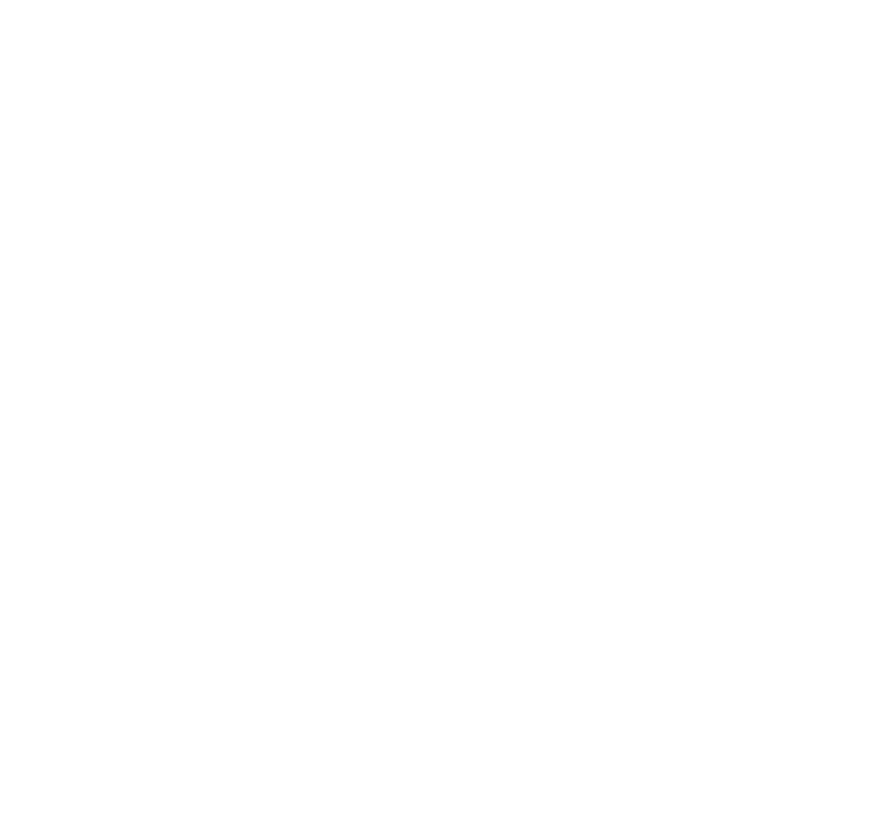
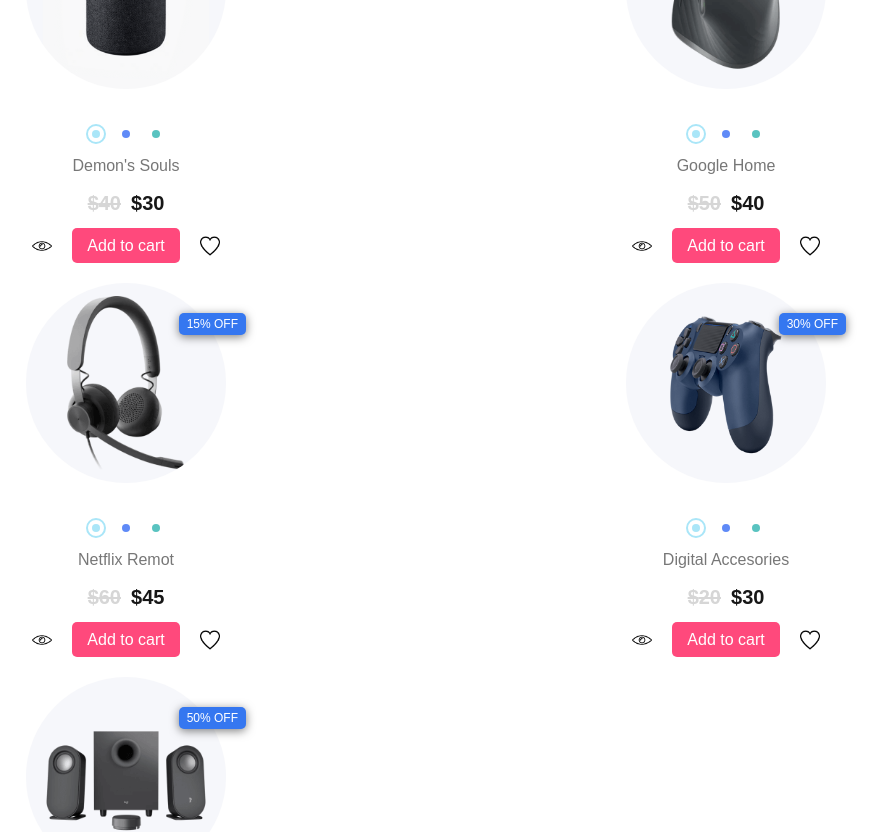
Before and after one commit to javieralarcon77/e-trade-nextjs, a Next.js app: page / in a window 1280 px wide. Shown: the part 2280-3112 px from the top of the page, without its empty margins (214-1097 px from the left). Before the commit the page ends 3050 px from the top, so only its background shows below. Built offline with nearby package versions, Linux system fonts and the light colour scheme.

Commit message:
agregado componente new arrivals

```diff
--- a/app/page.tsx
+++ b/app/page.tsx
@@ -1,3 +1,4 @@
+import { NewArrivals } from "@/components/organisms/new-arrivals/new-arrivals";
 import { OurProducts } from "@/components/organisms/our-products/our-products";
 import { Testimonials } from "@/components/organisms/testimonials/testimonials";
 
@@ -7,6 +8,7 @@
       Home
       <OurProducts />
       <Testimonials />
+      <NewArrivals />
     </div>
   );
 }
--- /dev/null
+++ b/components/molecules/card-product-arrival/card-product-arrival.css
@@ -0,0 +1,67 @@
+.card-product-arrival {
+  width: 50%;
+  display: flex;
+  flex-direction: column;
+  align-items: center;
+  gap: 10px;
+  margin-bottom: 20px;
+}
+
+.card-product-arrival-image-circle {
+  border-radius: 50%;
+  overflow: hidden;
+}
+
+.card-product-arrival-image-container {
+  position: relative;
+  width: 200px;
+  height: 200px;
+  margin-bottom: 20px;
+}
+
+.card-product-arrival-image-container img {
+  transition: all 0.5s;
+}
+
+.card-product-arrival:hover .card-product-arrival-image-container img {
+  transform: scale(110%);
+}
+
+.card-product-arrival-offer {
+  position: absolute;
+  top: 30px;
+  right: -20px;
+  background-color: #3577f0;
+  color: white;
+  padding: 2px 8px;
+  font-size: 12px;
+  border-radius: 5px;
+  box-shadow: 0px 2px 10px rgba(0, 0, 0, 0.5);
+}
+
+.card-product-arrival h5 {
+  font-size: 16px;
+  color: #777777;
+}
+
+.card-product-arrival-price-container {
+  display: flex;
+  width: 100%;
+  justify-content: center;
+  gap: 10px;
+  font-size: 20px;
+}
+
+.card-product-arrival-price-container h6 {
+  font-weight: 600;
+}
+
+.card-product-arrival-price-container p {
+  text-decoration: line-through;
+  font-weight: 600;
+  color: #d6d6d6;
+}
+
+.card-product-arrival .card-product-action {
+  margin: 0 auto;
+}
--- /dev/null
+++ b/components/molecules/card-product-arrival/card-product-arrival.tsx
@@ -0,0 +1,32 @@
+import { ColorSelect } from "@/components/atoms/color-select/color-select";
+import "./card-product-arrival.css";
+import { CardProductAction } from "@/components/atoms/card-product-action/card-product-action";
+
+export function CardProductArrival({
+  name = "Nombre por defecto",
+  price,
+  priceOld,
+  discount,
+  image,
+  colors,
+}: any) {
+  return (
+    <div className="card-product-arrival">
+      <div className="card-product-arrival-image-container">
+        <div className="card-product-arrival-image-circle">
+          <img src={image} />
+        </div>
+        {discount && (
+          <span className="card-product-arrival-offer">{discount} OFF</span>
+        )}
+      </div>
+      <ColorSelect colors={colors} />
+      <h5>{name}</h5>
+      <div className="card-product-arrival-price-container">
+        <p>${priceOld}</p>
+        <h6>${price}</h6>
+      </div>
+      <CardProductAction />
+    </div>
+  );
+}
--- /dev/null
+++ b/components/organisms/new-arrivals/new-arrivals.css
@@ -0,0 +1,8 @@
+.new-arrivals {
+  padding: 40px;
+}
+
+.new-arrivals-list-products {
+  display: flex;
+  flex-wrap: wrap;
+}
--- /dev/null
+++ b/components/organisms/new-arrivals/new-arrivals.tsx
@@ -0,0 +1,58 @@
+import { HeaderSection } from "@/components/atoms/header-section/header-section";
+
+import "./new-arrivals.css";
+import { CardProductArrival } from "@/components/molecules/card-product-arrival/card-product-arrival";
+
+export function NewArrivals() {
+  return (
+    <section className="new-arrivals">
+      <HeaderSection
+        title="This Week's"
+        subtitle="New Arrivals"
+        icon="/icons/basket.png"
+        color="#8c71db"
+      />
+      <div className="new-arrivals-list-products">
+        <CardProductArrival
+          name="Demon's Souls"
+          price="30"
+          priceOld="40"
+          discount="10%"
+          image="/images/product-05.png"
+          colors={["#aae6f8", "#5f8af7", "#59c3c0"]}
+        />
+        <CardProductArrival
+          name="Google Home"
+          price="40"
+          priceOld="50"
+          image="/images/product-06.png"
+          colors={["#aae6f8", "#5f8af7", "#59c3c0"]}
+        />
+        <CardProductArrival
+          name="Netflix Remot"
+          price="45"
+          priceOld="60"
+          discount="15%"
+          image="/images/product-07.png"
+          colors={["#aae6f8", "#5f8af7", "#59c3c0"]}
+        />
+        <CardProductArrival
+          name="Digital Accesories"
+          price="30"
+          priceOld="20"
+          discount="30%"
+          image="/images/product-08.png"
+          colors={["#aae6f8", "#5f8af7", "#59c3c0"]}
+        />
+        <CardProductArrival
+          name="PS5 Smart Remote"
+          price="50"
+          priceOld="25"
+          discount="50%"
+          image="/images/product-04.png"
+          colors={["#aae6f8", "#5f8af7", "#59c3c0"]}
+        />
+      </div>
+    </section>
+  );
+}
```
